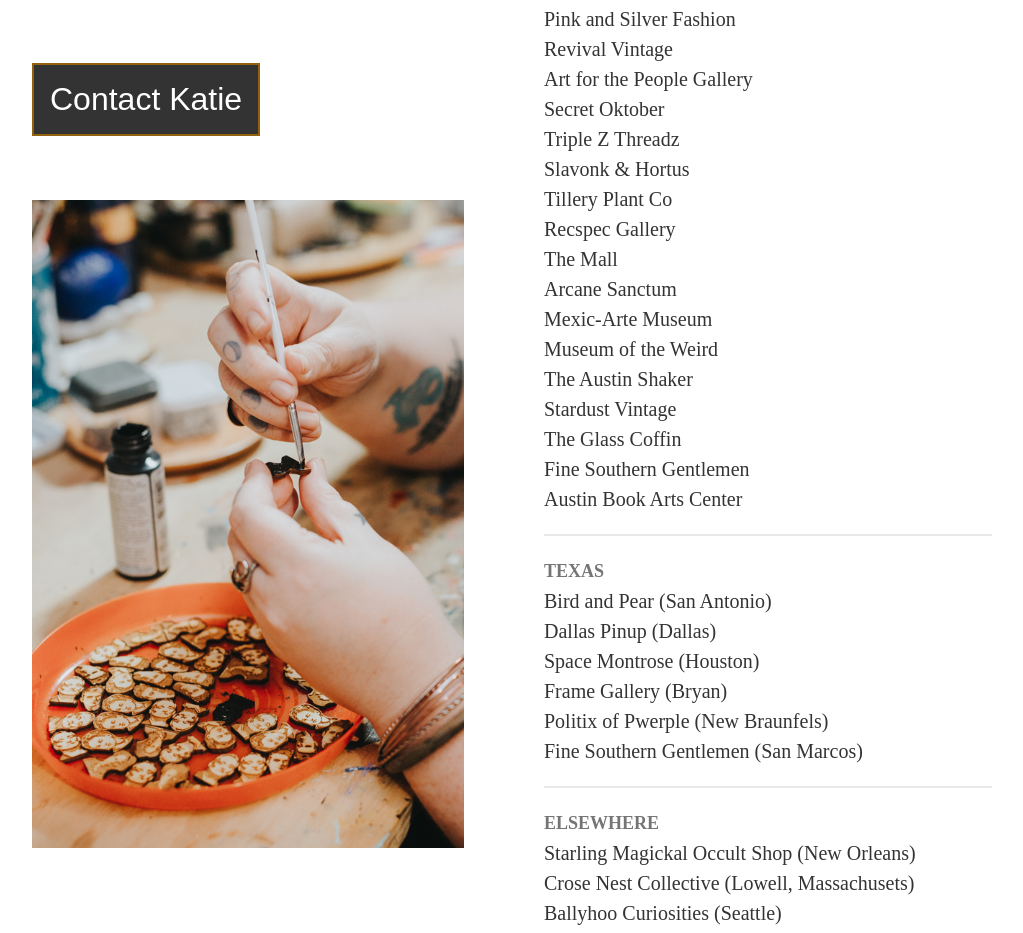
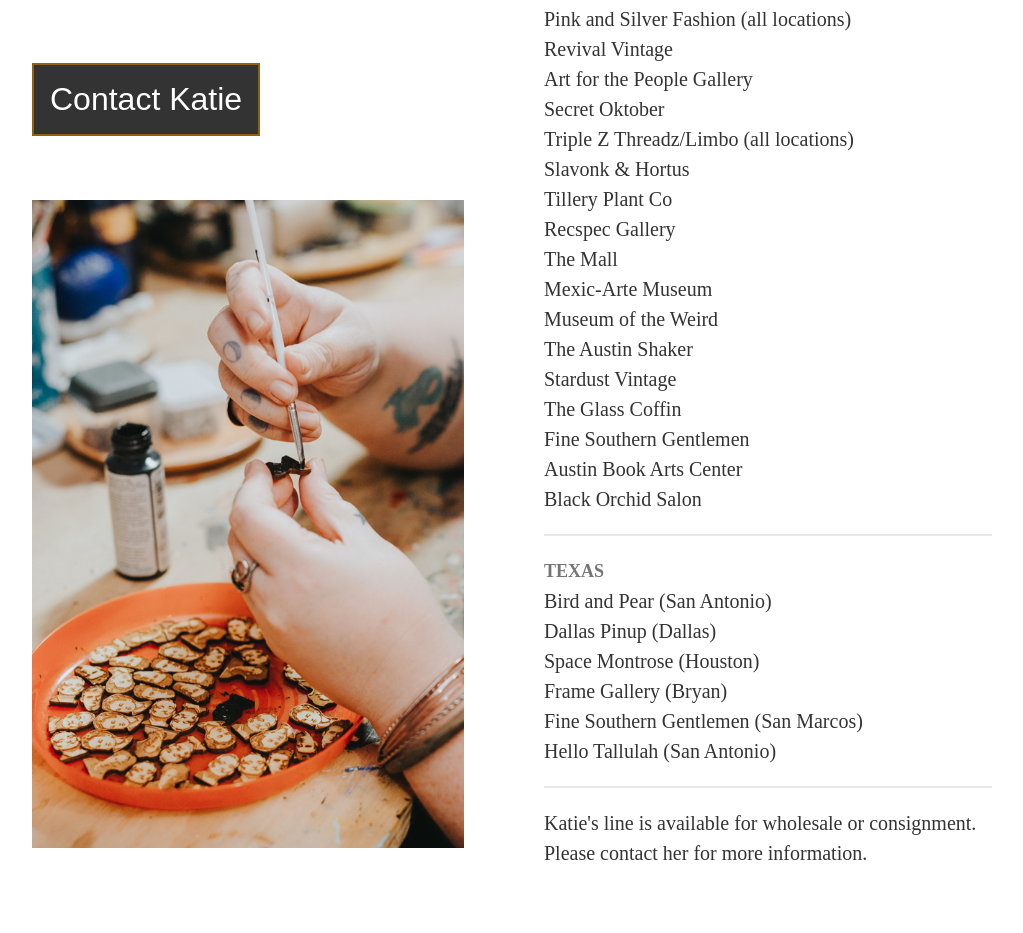
Before and after one commit to LadySubrosa/katiecowden, a Nuxt app: page /contact in a window 1280 px wide. Shown: the part 980-1913 px from the top of the page, without its empty margins (128-1151 px from the left). Built offline with nearby package versions, Linux system fonts and the light colour scheme.

Commit message:
Updates list of locations

```diff
--- a/pages/contact.vue
+++ b/pages/contact.vue
@@ -58,16 +58,15 @@
 
       <h4>Austin, TX</h4>
         <ul>
-          <li>Pink and Silver Fashion</li>
+          <li>Pink and Silver Fashion (all locations)</li>
           <li>Revival Vintage</li>
           <li>Art for the People Gallery</li>
           <li>Secret Oktober</li>
-          <li>Triple Z Threadz</li>
+          <li>Triple Z Threadz/Limbo (all locations)</li>
           <li>Slavonk &amp; Hortus</li>
           <li>Tillery Plant Co</li>
           <li>Recspec Gallery</li>
           <li>The Mall</li>
-          <li>Arcane Sanctum</li>
           <li>Mexic-Arte Museum</li>
           <li>Museum of the Weird</li>
           <li>The Austin Shaker</li>
@@ -75,6 +74,7 @@
           <li>The Glass Coffin</li>
           <li>Fine Southern Gentlemen</li>
           <li>Austin Book Arts Center</li>
+          <li>Black Orchid Salon</li>
         </ul>
 
       <h4>Texas</h4>
@@ -83,17 +83,11 @@
           <li>Dallas Pinup (Dallas)</li>
           <li>Space Montrose (Houston)</li>
           <li>Frame Gallery (Bryan)</li>
-          <li>Politix of Pwerple (New Braunfels)</li>
           <li>Fine Southern Gentlemen (San Marcos)</li>
+          <li>Hello Tallulah (San Antonio)</li>
         </ul>
 
-      <h4>Elsewhere</h4>
-      <ul>
-          <li>Starling Magickal Occult Shop (New Orleans)</li>
-          <li>Crose Nest Collective (Lowell, Massachusets)</li>
-          <li>Ballyhoo Curiosities (Seattle)</li>
-          <li>Ventura's Little Shop Of Horrors (Ventura, California)</li>
-      </ul>
+        <p>Katie's line is available for wholesale or consignment. Please contact her for more information.</p>
 </div>
       </div>
     </div>
```
